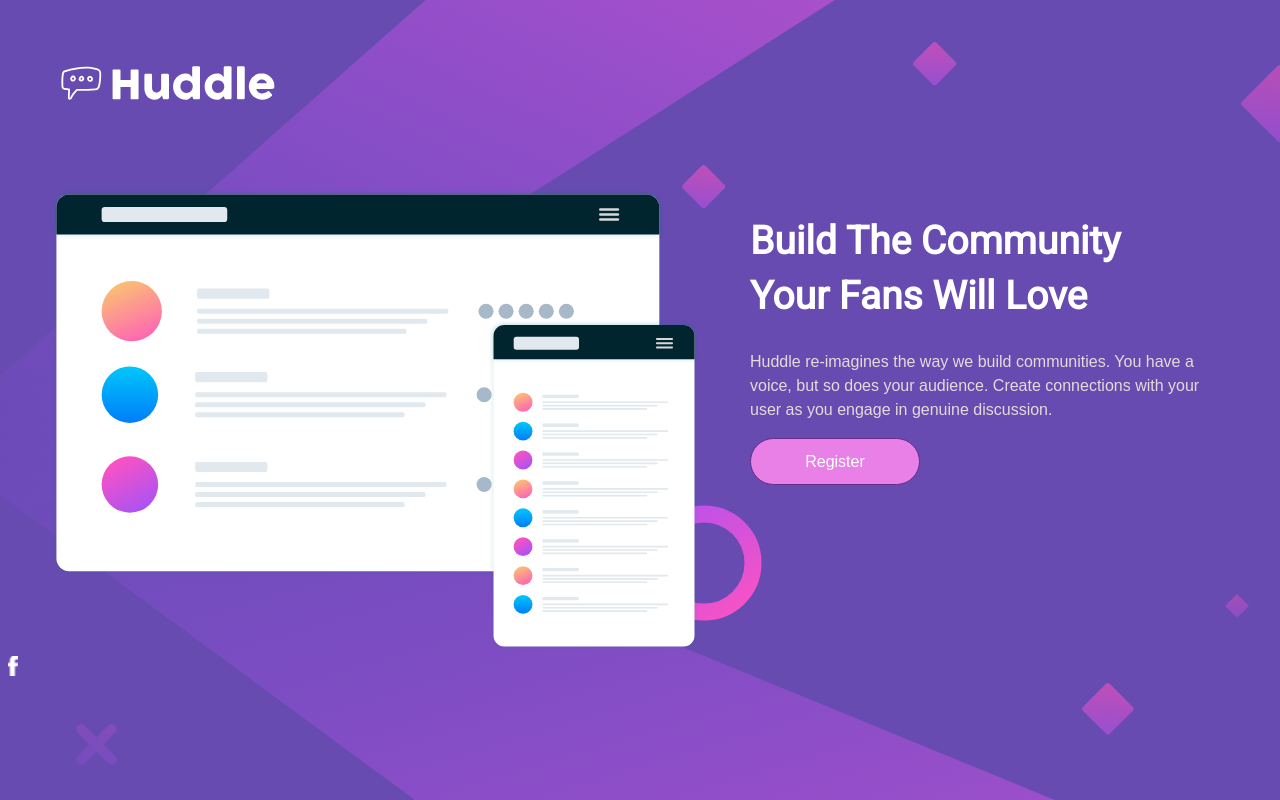
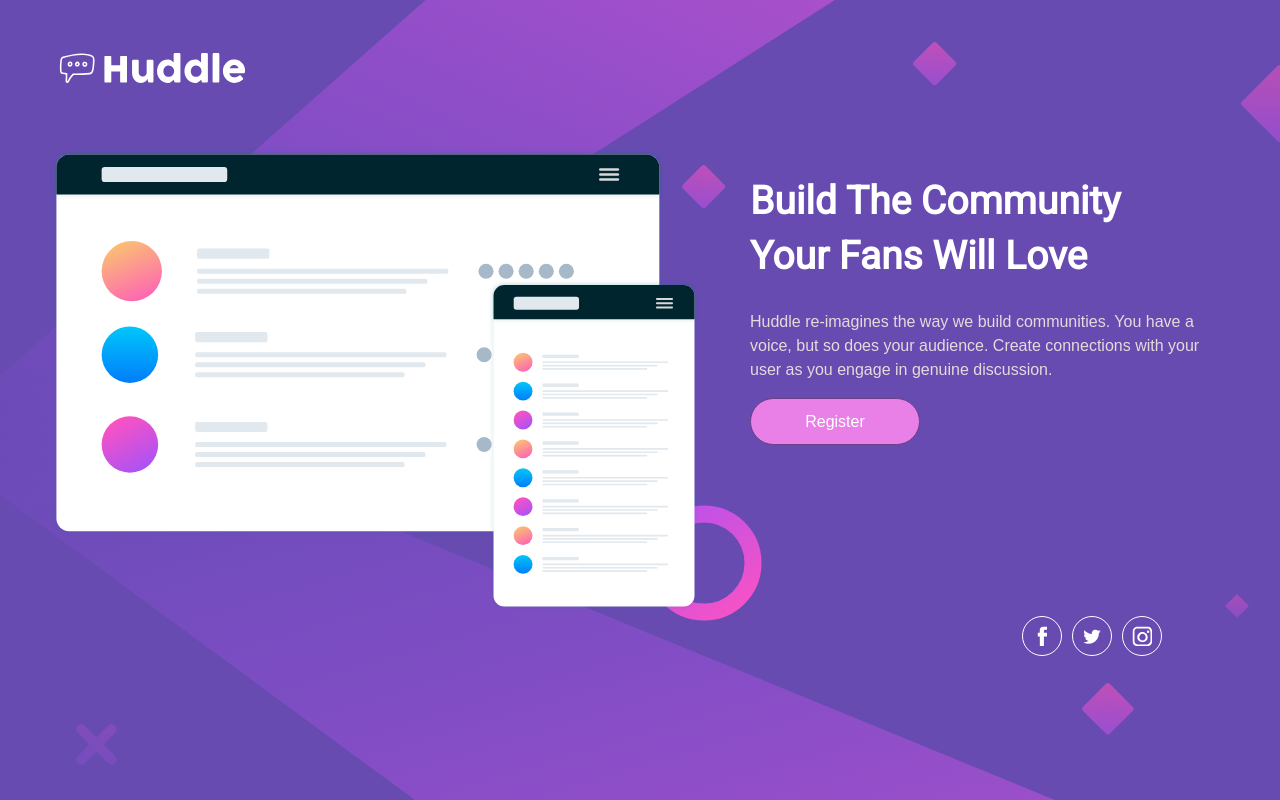
Before and after one commit to nicolas055/Huddle-landing-page-with-a-single-introductory-section, a plain HTML site: page index.html in a window 1280 px wide. Drawn offline with Linux system fonts and the light colour scheme.

Commit message:
backup commit 7-26-2022 7:30PM

```diff
--- a/assets/css/style.css
+++ b/assets/css/style.css
@@ -11,14 +11,14 @@ body {
 header {
     display: flex;
     max-width: 1180px;
-    height: 150px;
+    height: 120px;
     justify-content: flex-start;
     align-items: center;
     margin: auto;
-    margin-bottom: 30px;
+    margin-bottom: 20px;
 }
 header img {
-    width: 230px;
+    width: 200px;
 }
 
 main {
@@ -55,7 +55,7 @@ main .cta-text .button {
     height: 47px;
     background-color: #E980E7;
     border-radius: 150px;
-    border: solid 1px #642E86;
+    border: solid 1px #6b3f86;
     transition: 0.2s;
     font-family: sans-serif;
 }
@@ -63,3 +63,39 @@ main .cta-text .button:hover {
     box-shadow: 1px 3px 10px rgba(0, 0, 0, 0.548);
 
 }
+
+.social-medias {
+    display: flex;
+    justify-content: flex-end;
+    margin-right: 100px;
+}
+.social-medias a {
+    display: flex;
+    justify-content: center;
+    align-items: center;
+    width: 40px;
+    height: 40px;
+    border: solid 1px #FFF;
+    border-radius: 20px;
+    margin-right: 10px;
+}
+.social-medias a,
+.social-medias img {
+    transition: 0.2s;
+}
+.social-medias a:hover {
+    border: 1px solid #FF52C4;
+}
+
+.social-medias a:hover img {
+    filter: invert(44%) sepia(66%) saturate(1281%) hue-rotate(293deg) brightness(102%) contrast(101%);
+}
+.social-medias .facebook-icon img {
+    height: 20px;
+}
+.social-medias .twitter-icon img {
+    width: 20px;
+}
+.social-medias .instagram-icon img {
+    width: 20px;
+}
--- a/index.html
+++ b/index.html
@@ -23,7 +23,15 @@
         </div>
     </main>
     <section class="social-medias">
-        <img style="width: 10px;" src="/assets/images/facebook.png"/>
+        <a href="" class="facebook-icon">
+            <img src="assets/images/FacebookIcon.svg"/>
+        </a>
+        <a href="" class="twitter-icon">
+            <img src="assets/images/TwitterIcon.svg"/>
+        </a>
+        <a href="" class="instagram-icon">
+            <img src="assets/images/InstagramIcon.svg"/>
+        </a>
     </section>
 </body>
 </html>
```
Also changed, not shown: assets/images/FacebookIcon.svg (added), assets/images/InstagramIcon.svg (added), assets/images/TwitterIcon.svg (added).
